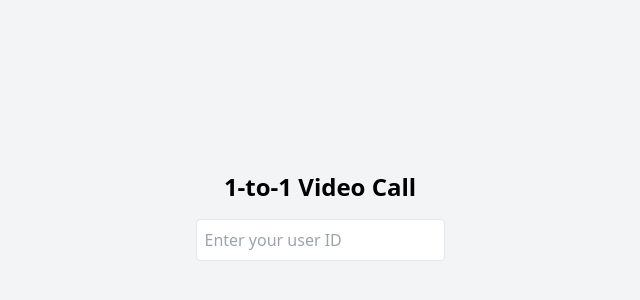
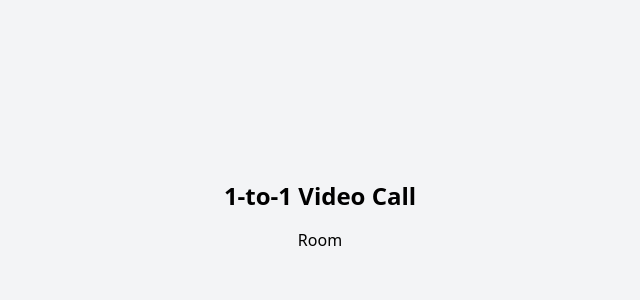
Before and after one commit to rahulmishra01/newproject_frontend, a React (Create React App) app: page / in a window 1280 px wide. Shown: the part 184-484 px from the top of the page, without its empty margins (320-960 px from the left). Built offline with nearby package versions, Linux system fonts and the light colour scheme.

Commit message:
29-05-24 new changes

```diff
--- a/package.json
+++ b/package.json
@@ -16,6 +16,7 @@
     "simple-peer": "^9.11.1",
     "socket.io": "^4.7.5",
     "socket.io-client": "^4.7.5",
+    "uuid": "^9.0.1",
     "web-vitals": "^2.1.4"
   },
   "scripts": {
--- a/src/App.js
+++ b/src/App.js
@@ -1,22 +1,51 @@
+// import React, { useState } from "react";
+// import VideoCall from "./VideoCall";
+// import "tailwindcss/tailwind.css";
+
+// const App = () => {
+//   const [userId, setUserId] = useState("");
+
+//   return (
+//     <div className="App h-screen flex flex-col items-center justify-center bg-gray-100">
+//       <header className="App-header flex flex-col items-center space-y-4">
+//         <h1 className="text-2xl font-bold">1-to-1 Video Call</h1>
+//         <input
+//           type="text"
+//           placeholder="Enter your user ID"
+//           value={userId}
+//           onChange={(e) => setUserId(e.target.value)}
+//           className="p-2 border rounded"
+//         />
+//         {userId && <VideoCall userId={userId} />}
+//       </header>
+//     </div>
+//   );
+// };
+
+// export default App;
+
 import React, { useState } from "react";
 import VideoCall from "./VideoCall";
 import "tailwindcss/tailwind.css";
+import { v4 as uuidv4 } from "uuid";
 
 const App = () => {
   const [userId, setUserId] = useState("");
+  const [stop, setStop] = useState(false);
+  console.log("🚀 ~ App ~ userId:", userId);
+
+  const createRoom = () => {
+    const roomKey = uuidv4();
+    setUserId(roomKey);
+    setStop(!stop);
+  };
 
   return (
     <div className="App h-screen flex flex-col items-center justify-center bg-gray-100">
       <header className="App-header flex flex-col items-center space-y-4">
         <h1 className="text-2xl font-bold">1-to-1 Video Call</h1>
-        <input
-          type="text"
-          placeholder="Enter your user ID"
-          value={userId}
-          onChange={(e) => setUserId(e.target.value)}
-          className="p-2 border rounded"
-        />
         {userId && <VideoCall userId={userId} />}
+        {!stop && <button onClick={() => createRoom()}>Room</button>}
       </header>
     </div>
   );
--- a/src/VideoCall.js
+++ b/src/VideoCall.js
@@ -1,3 +1,157 @@
+// import React, { useEffect, useRef, useState } from "react";
+// import Peer from "peerjs";
+// import io from "socket.io-client";
+// import "tailwindcss/tailwind.css";
+
+// const VideoCall = ({ userId }) => {
+//   const [peerId, setPeerId] = useState("");
+//   const [remotePeerId, setRemotePeerId] = useState("");
+//   const [call, setCall] = useState(null);
+//   const [muted, setMuted] = useState(false);
+//   const [videoOff, setVideoOff] = useState(false);
+//   const [incomingCall, setIncomingCall] = useState(null);
+//   const localVideoRef = useRef(null);
+//   const remoteVideoRef = useRef(null);
+//   const socket = useRef(null);
+//   const peerRef = useRef(null);
+
+//   useEffect(() => {
+//     const peer = new Peer(userId);
+//     peerRef.current = peer;
+
+//     peer.on("open", (id) => {
+//       setPeerId(id);
+//     });
+
+//     peer.on("call", (incomingCall) => {
+//       setCall(incomingCall);
+//       setIncomingCall(incomingCall);
+//     });
+
+//     socket.current = io("https://new-omagle.onrender.com");
+//     socket.current.on("ring", (data) => {
+//       setRemotePeerId(data.from);
+//     });
+
+//     socket.current.on("callEnded", () => {
+//       endCall();
+//     });
+
+//     return () => {
+//       peer.disconnect();
+//       socket.current.disconnect();
+//     };
+//   }, [userId]);
+
+//   const startCall = () => {
+//     navigator.mediaDevices
+//       .getUserMedia({ video: true, audio: true })
+//       .then((stream) => {
+//         localVideoRef.current.srcObject = stream;
+//         const outgoingCall = peerRef.current.call(remotePeerId, stream);
+//         outgoingCall.on("stream", (remoteStream) => {
+//           remoteVideoRef.current.srcObject = remoteStream;
+//         });
+//         setCall(outgoingCall);
+//       });
+//   };
+
+//   const answerCall = () => {
+//     navigator.mediaDevices
+//       .getUserMedia({ video: true, audio: true })
+//       .then((stream) => {
+//         localVideoRef.current.srcObject = stream;
+//         incomingCall.answer(stream);
+//         incomingCall.on("stream", (remoteStream) => {
+//           remoteVideoRef.current.srcObject = remoteStream;
+//         });
+//         setCall(incomingCall);
+//         setIncomingCall(null);
+//       });
+//   };
+
+//   const endCall = () => {
+//     if (call) {
+//       call.close();
+//       setCall(null);
+//       remoteVideoRef.current.srcObject = null;
+//       localVideoRef.current.srcObject.getTracks().forEach((track) => track.stop());
+//       socket.current.emit("endCall", { to: remotePeerId });
+//     }
+//   };
+
+//   const toggleMute = () => {
+//     const stream = localVideoRef.current.srcObject;
+//     stream
+//       .getAudioTracks()
+//       .forEach((track) => (track.enabled = !track.enabled));
+//     setMuted(!muted);
+//   };
+
+//   const toggleVideo = () => {
+//     const stream = localVideoRef.current.srcObject;
+//     stream
+//       .getVideoTracks()
+//       .forEach((track) => (track.enabled = !track.enabled));
+//     setVideoOff(!videoOff);
+//   };
+
+//   return (
+//     <div className="flex flex-col items-center p-4 space-y-4">
+//       <h1 className="text-xl font-bold">1-to-1 Video Call</h1>
+//       <div className="flex flex-col items-center space-y-2">
+//         <video ref={localVideoRef} autoPlay muted className="w-1/2 border" />
+//         <video ref={remoteVideoRef} autoPlay className="w-1/2 border" />
+//       </div>
+//       <div className="space-y-2">
+//         <input
+//           type="text"
+//           placeholder="Enter peer ID to call"
+//           value={remotePeerId}
+//           onChange={(e) => setRemotePeerId(e.target.value)}
+//           className="p-2 border rounded"
+//         />
+//         <button
+//           onClick={startCall}
+//           className="bg-blue-500 text-white p-2 rounded"
+//         >
+//           Call
+//         </button>
+//         {incomingCall && (
+//           <button
+//             onClick={answerCall}
+//             className="bg-green-500 text-white p-2 rounded"
+//           >
+//             Answer Call
+//           </button>
+//         )}
+//         {call && (
+//           <button
+//             onClick={endCall}
+//             className="bg-red-500 text-white p-2 rounded"
+//           >
+//             End Call
+//           </button>
+//         )}
+//         <button
+//           onClick={toggleMute}
+//           className="bg-gray-500 text-white p-2 rounded"
+//         >
+//           {muted ? "Unmute" : "Mute"}
+//         </button>
+//         <button
+//           onClick={toggleVideo}
+//           className="bg-gray-500 text-white p-2 rounded"
+//         >
+//           {videoOff ? "Turn Video On" : "Turn Video Off"}
+//         </button>
+//       </div>
+//     </div>
+//   );
+// };
+
+// export default VideoCall;
+
 import React, { useEffect, useRef, useState } from "react";
 import Peer from "peerjs";
 import io from "socket.io-client";
@@ -56,6 +210,19 @@ const VideoCall = ({ userId }) => {
       });
   };
 
+  useEffect(() => {
+    navigator.mediaDevices
+      .getUserMedia({ video: true, audio: true })
+      .then((stream) => {
+        localVideoRef.current.srcObject = stream;
+        const outgoingCall = peerRef.current.call(remotePeerId, stream);
+        outgoingCall.on("stream", (remoteStream) => {
+          remoteVideoRef.current.srcObject = remoteStream;
+        });
+        setCall(outgoingCall);
+      });
+  }, [userId]);
+
   const answerCall = () => {
     navigator.mediaDevices
       .getUserMedia({ video: true, audio: true })
@@ -75,7 +242,9 @@ const VideoCall = ({ userId }) => {
       call.close();
       setCall(null);
       remoteVideoRef.current.srcObject = null;
-      localVideoRef.current.srcObject.getTracks().forEach((track) => track.stop());
+      localVideoRef.current.srcObject
+        .getTracks()
+        .forEach((track) => track.stop());
       socket.current.emit("endCall", { to: remotePeerId });
     }
   };
@@ -104,7 +273,7 @@ const VideoCall = ({ userId }) => {
         <video ref={remoteVideoRef} autoPlay className="w-1/2 border" />
       </div>
       <div className="space-y-2">
-        <input
+        {/* <input
           type="text"
           placeholder="Enter peer ID to call"
           value={remotePeerId}
@@ -116,7 +285,7 @@ const VideoCall = ({ userId }) => {
           className="bg-blue-500 text-white p-2 rounded"
         >
           Call
-        </button>
+        </button> */}
         {incomingCall && (
           <button
             onClick={answerCall}
```
